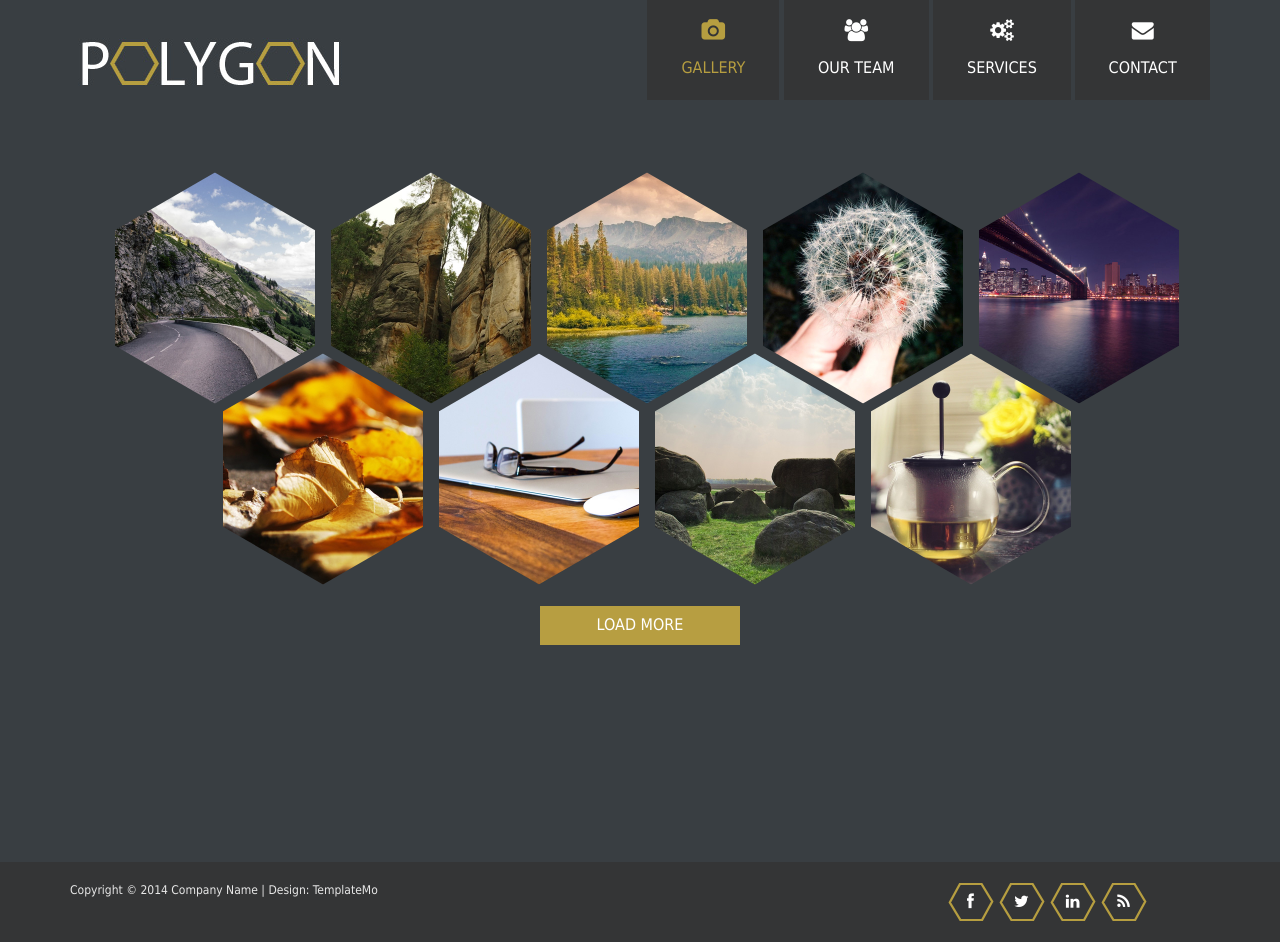
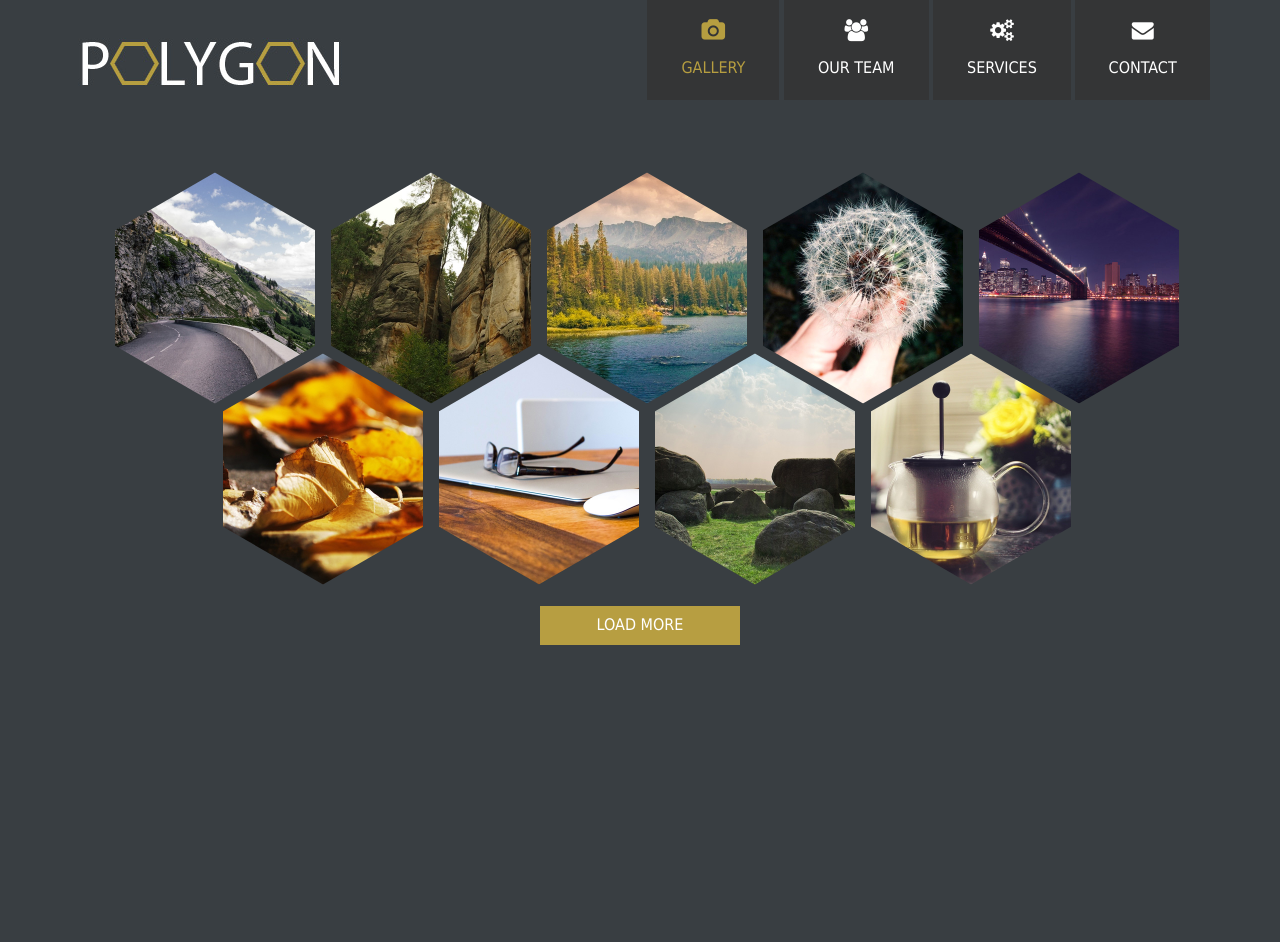
Before and after one commit to YumeProject-Bakushin/YumeProject-Bakushin.github.io, a plain HTML site: page index.html in a window 1280 px wide. After the commit the page ends 800 px from the top, so only its background shows below. Drawn offline with Linux system fonts and the light colour scheme.

Commit message:
Update index.html

```diff
--- a/index.html
+++ b/index.html
@@ -541,39 +541,6 @@
     </div>
     </div>
     <!-- contact end -->
-	<!-- footer start -->
-    <div class="templatemo_footer">
-    	<div class="container">
-    	<div class="row">
-        	<div class="col-md-9 col-sm-12">
-            	<span>Copyright &copy; 2014 Company Name | Design: TemplateMo</span>
-            </div>
-            <div class="col-md-3 col-sm-12 templatemo_rfooter">
-            	  <a href="#">
-                 	<div class="hex_footer">
-					<span class="fa fa-facebook"></span>
-					</div>
-                  </a>
-                  <a href="#">
-                    <div class="hex_footer">
-					 <span class="fa fa-twitter"></span>
-					</div>
-                    </a>
-                  <a href="#">
-                 	<div class="hex_footer">
-					 <span class="fa fa-linkedin"></span>
-					</div>
-                 </a>
-                <a href="#">
-                	<div class="hex_footer">
-					 <span class="fa fa-rss"></span>
-					</div>
-                </a>
-            </div>
-        </div>
-        </div>
-    </div>
-    <!-- footer end -->
 	<script>
 	$('.gallery_more').click(function(){
 		var $this = $(this);
```
